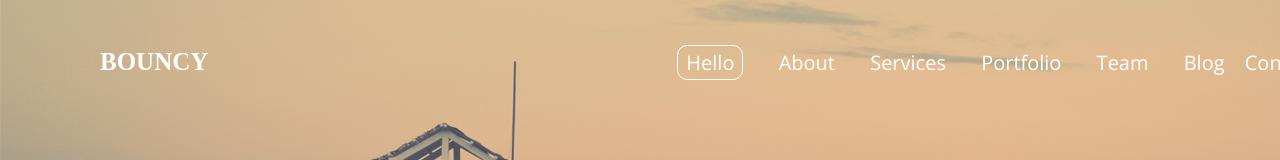
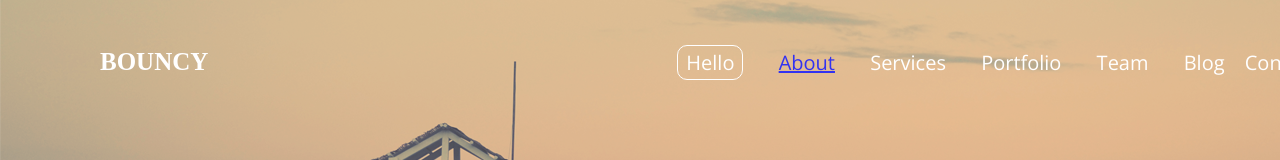
Before and after one commit to Zelnichenko/site, a plain HTML site: page index.html in a window 1280 px wide. Shown: the top 160 px of the page. Drawn offline with nearby package versions, Linux system fonts and the light colour scheme.

Commit message:
Update index.html

```diff
--- a/index.html
+++ b/index.html
@@ -15,7 +15,7 @@
 		<span class="bouncy">BOUNCY</span>
 		<span class="text">
 			<span class="h1">Hello</span>
-			<span class="h2">About</span>
+			<span class="h2"><a href="#about">About</a></span>
 			<span class="h3">Services</span>
 			<span class="h4">Portfolio</span>
 			<span class="h5">Team</span>
@@ -31,7 +31,7 @@
 			Prices in this restaurant are affordable. Waiters are very attentive and can assist with the choice of the dishes. I have their loyalty card and receive 5% discount every time I go there. You can also order food online and they will deliver it to your door. The delivery is free of charge.</div>
 			<div class="read1">Read More</div>
 			<div class="phone"></div>
-			<div class="layer2"></div>
+			<div class="layer2" id="about"></div>
 				<div class="details">
 					DetailS ABOUT BOUNCY</div>
 				<div class="text3">
```
